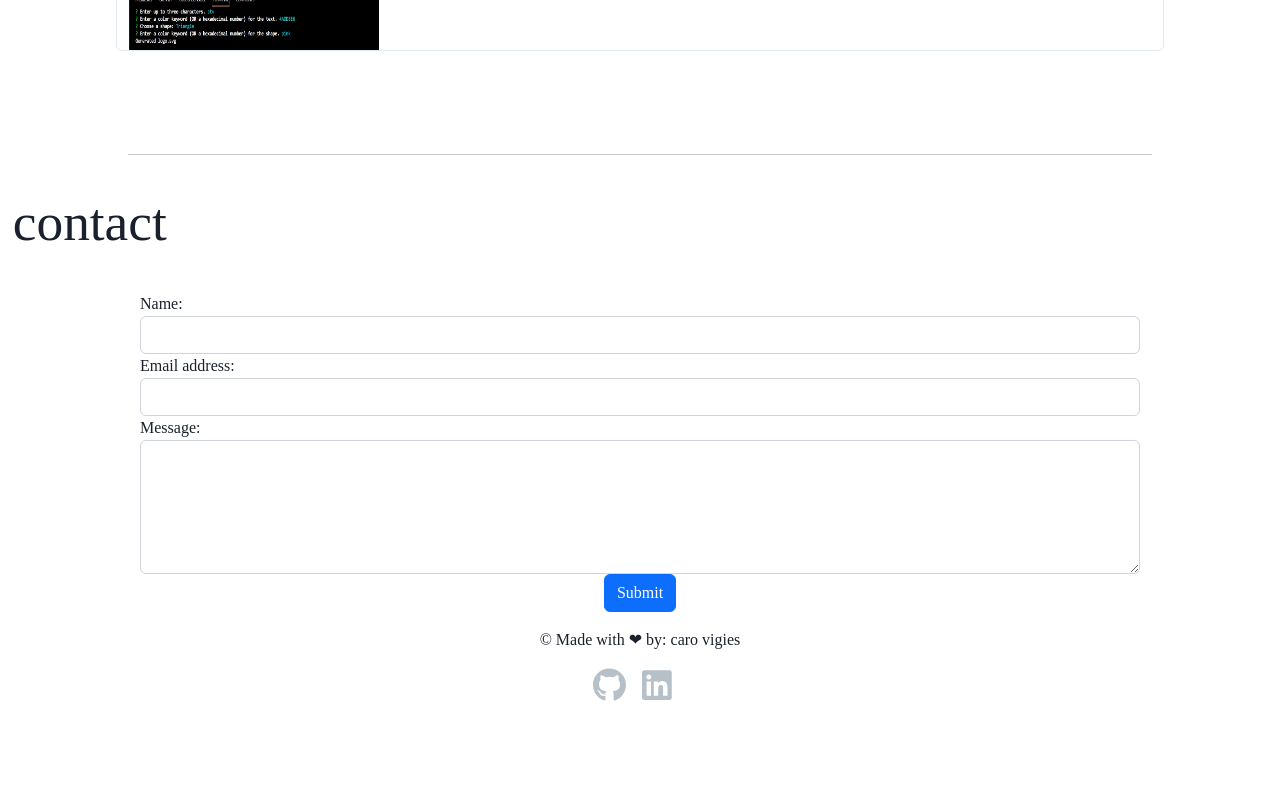
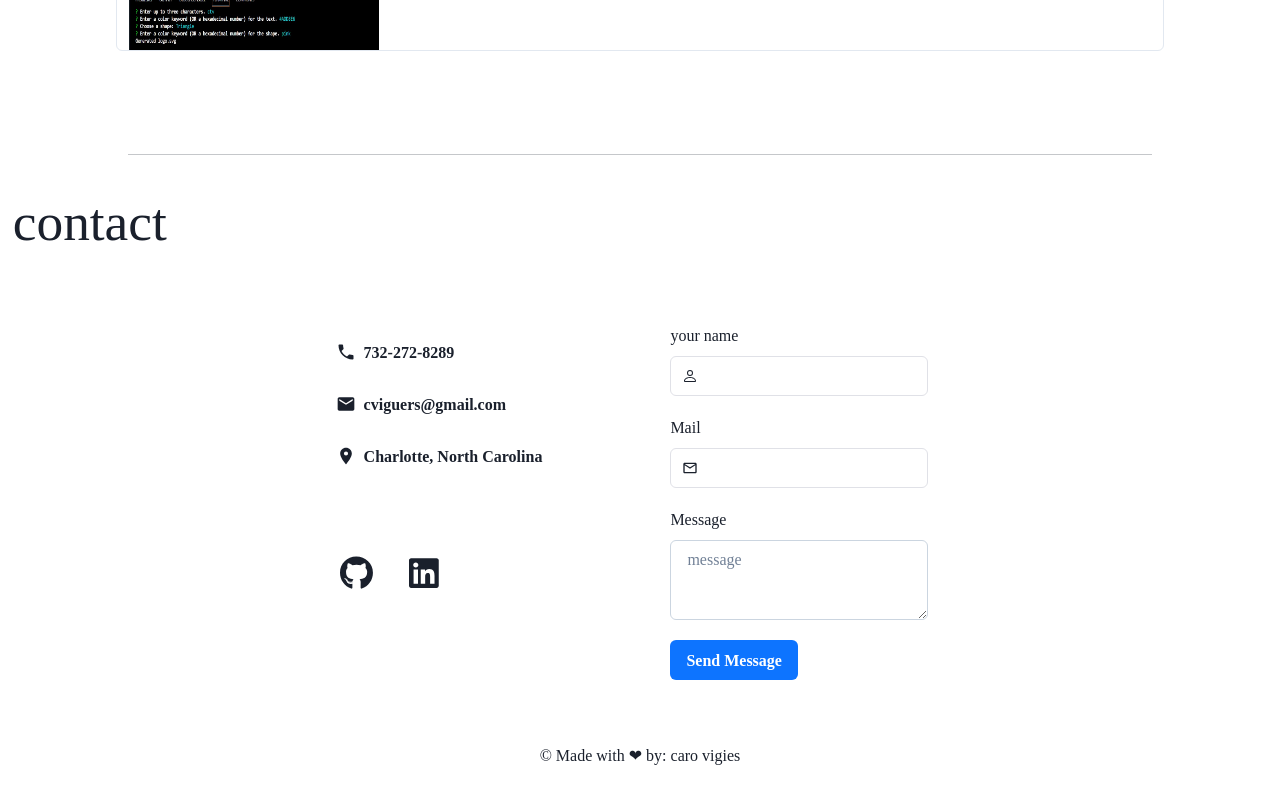
Before and after one commit to cviguers/regulargoblin, a React (Create React App) app: page / in a window 1280 px wide. Shown: the part 3348-4148 px from the top of the page. Before the commit the page ends 4069 px from the top, so only its background shows below. Built offline with nearby package versions, Linux system fonts and the light colour scheme; a web font is replaced by a local one.

Commit message:
moved social icons to contact, updated colors to reflect toggletheme

```diff
--- a/src/components/Footer.js
+++ b/src/components/Footer.js
@@ -1,28 +1,15 @@
-import React from 'react'; // Importing React library
-import '../styles/footer.css'; // Importing the stylesheets
-import { FontAwesomeIcon } from '@fortawesome/react-fontawesome'; // Importing FontAwesome Icons
-import { faGithub, faLinkedin } from '@fortawesome/free-brands-svg-icons'; // Importing specific icons used below
+import React from "react"; // Importing React library
 
 const Footer = () => {
   return (
-    <footer className="py-3 footer mt-auto "> {/* Rendering the footer */}
+    <footer className="py-3 footer mt-auto ">
       <div className="container footer">
-        <div className="row">
-          <div className="col-12 text-center">
-            <p className="footerText">&copy; Made with ❤ by: caro vigies</p>
-            <div className="social-icons">  {/* Rendering a FontAwesomeIcon with the GitHub or LinkedIn icon */}
-              <a href="https://github.com/cviguers">
-                <FontAwesomeIcon icon={faGithub} className='icon' style={{fontSize: '34px'}}/>
-              </a>
-              <a href="https://www.linkedin.com/in/caroline-viguers-1568531ba/">
-                <FontAwesomeIcon icon={faLinkedin} style={{fontSize: '34px'}} className="px-3 icon"/>
-              </a>
-            </div>
-          </div>
+        <div className="col-12 text-center">
+          <p className="footerText">&copy; Made with ❤ by: caro vigies</p>
         </div>
       </div>
     </footer>
   );
 };
 
-export default Footer; // Exporting the 'Footer' component as the default export
+export default Footer;
--- a/src/components/pages/Contact.js
+++ b/src/components/pages/Contact.js
@@ -1,117 +1,147 @@
-import React, { useState } from "react";
+import {
+  Container,
+  Flex,
+  Box,
+  Heading,
+  Text,
+  IconButton,
+  Button,
+  VStack,
+  HStack,
+  Wrap,
+  WrapItem,
+  FormControl,
+  FormLabel,
+  Input,
+  InputGroup,
+  InputLeftElement,
+  Textarea,
+} from "@chakra-ui/react";
+import {
+  MdPhone,
+  MdEmail,
+  MdLocationOn,
+  MdFacebook,
+  MdOutlineEmail,
+} from "react-icons/md";
+import { BsGithub, BsDiscord, BsPerson } from "react-icons/bs";
+import { FontAwesomeIcon } from "@fortawesome/react-fontawesome"; // Importing FontAwesome Icons
+import { faGithub, faLinkedin } from "@fortawesome/free-brands-svg-icons";
 
-const Contact = () => {
-  // Define state variables for the name, email, and message fields
-  const [name, setName] = useState("");
-  const [email, setEmail] = useState("");
-  const [message, setMessage] = useState("");
-
-  // Define state variables to keep track of any validation errors
-  const [nameError, setNameError] = useState(false);
-  const [emailError, setEmailError] = useState(false);
-  const [messageError, setMessageError] = useState(false);
-
-  // Define a state variable to track whether the form has been submitted
-  const [formSubmit, setFormSubmit] = useState(false);
-
-  // Handle the form submission event
-  const handleSubmit = (event) => {
-    event.preventDefault();
-    setNameError(false);
-    setEmailError(false);
-    setMessageError(false);
-
-    // Check if the name field is empty, set an error if it is
-    if (name === "") {
-      setNameError(true);
-      return;
-    }
-
-    // Use a regular expression to validate the email format, set an error if it's not valid
-    const emailPattern = /^[^\s@]+@[^\s@]+\.[^\s@]+$/;
-    if (!emailPattern.test(email)) {
-      setEmailError(true);
-      return;
-    }
-
-    // Check if the message field is empty, set an error if it is
-    if (message === "") {
-      setMessageError(true);
-      return;
-    }
-
-    // Set the formSubmit state variable to true to show a success message
-    setFormSubmit(true);
-  };
-
+export default function contact() {
   return (
-    <section id="contact">
+    <div>
       <p className="header">contact</p>
-      <div className="section">
-      <div className="container">
-        <div className="row">
-          <div className="col-md-12">
-            <form onSubmit={handleSubmit}>
-              <div className="form-group">
-                <label htmlFor="name">Name:</label>
-                <input
-                  type="text"
-                  className={`form-control ${nameError ? "is-invalid" : ""}`}
-                  id="name"
-                  value={name}
-                  onChange={(e) => setName(e.target.value)}
-                />
-                {nameError && (
-                  <div className="invalid-feedback">Please enter your name</div>
-                )}
-              </div>
-              <div className="form-group">
-                <label htmlFor="email">Email address:</label>
-                <input
-                  type="email"
-                  className={`form-control ${emailError ? "is-invalid" : ""}`}
-                  id="email"
-                  value={email}
-                  onChange={(e) => setEmail(e.target.value)}
-                />
-                {emailError && (
-                  <div className="invalid-feedback">
-                    Please enter a valid email address
-                  </div>
-                )}
-              </div>
-              <div className="form-group">
-                <label htmlFor="message">Message:</label>
-                <textarea
-                  className={`form-control ${messageError ? "is-invalid" : ""}`}
-                  id="message"
-                  rows="5"
-                  value={message}
-                  onChange={(e) => setMessage(e.target.value)}
-                ></textarea>
-                {messageError && (
-                  <div className="invalid-feedback">
-                    Please enter a message:
-                  </div>
-                )}
-              </div>
-              <button type="submit" className="btn btn-primary mx-auto d-block">
-                Submit
-              </button>
-            </form>
-
-            {/* Show a success message if the form has been submitted */}
-            {formSubmit && (
-              <div className="alert alert-success mt-3" role="alert">
-                Thank you for reaching out to me!
-              </div>
-            )}
-          </div>
-        </div>
-      </div>
-      </div>
-    </section>
+      <Container maxW="full" mt={0} centerContent overflow="hidden">
+        <Flex>
+          <Box>
+            <Box>
+              <Wrap spacing={{ base: 10, sm: 3, md: 5, lg: 20 }}>
+                <WrapItem>
+                  <Box>
+                    <Box py={{ base: 5, sm: 5, md: 8, lg: 10 }}>
+                      <VStack pl={0} spacing={3} alignItems="flex-start">
+                        <Button
+                          size="md"
+                          variant="ghost"
+                          leftIcon={<MdPhone size="20px" />}
+                        >
+                          732-272-8289
+                        </Button>
+                        <Button
+                          size="md"
+                          variant="ghost"
+                          leftIcon={<MdEmail size="20px" />}
+                        >
+                          cviguers@gmail.com
+                        </Button>
+                        <Button
+                          size="md"
+                          variant="ghost"
+                          leftIcon={<MdLocationOn size="20px" />}
+                        >
+                          Charlotte, North Carolina
+                        </Button>
+                      </VStack>
+                    </Box>
+                    <div className="socialIcons">
+                    <HStack
+                      mt={{ lg: 10, md: 10 }}
+                      spacing={5}
+                      px={5}
+                      alignContent="center"
+                    >
+                      <a href="https://github.com/cviguers">
+                        <FontAwesomeIcon
+                          icon={faGithub}
+                          className="icon"
+                          style={{ fontSize: "34px"}}
+                        />
+                      </a>
+                      <a href="https://www.linkedin.com/in/caroline-viguers-1568531ba/">
+                        <FontAwesomeIcon
+                          icon={faLinkedin}
+                          style={{ fontSize: "34px" }}
+                          className="px-3 icon"
+                        />
+                      </a>
+                    </HStack>
+                    </div>
+                  </Box>
+                </WrapItem>
+                <WrapItem>
+                  <Box borderRadius="lg">
+                    <Box m={8}>
+                      <VStack spacing={5}>
+                        <FormControl id="name">
+                          <FormLabel>your name</FormLabel>
+                          <InputGroup borderColor="#E0E1E7">
+                            <InputLeftElement
+                              pointerEvents="none"
+                              children={<BsPerson color="gray.800" />}
+                            />
+                            <Input type="text" size="md" />
+                          </InputGroup>
+                        </FormControl>
+                        <FormControl id="name">
+                          <FormLabel>Mail</FormLabel>
+                          <InputGroup borderColor="#E0E1E7">
+                            <InputLeftElement
+                              pointerEvents="none"
+                              children={<MdOutlineEmail color="gray.800" />}
+                            />
+                            <Input type="text" size="md" />
+                          </InputGroup>
+                        </FormControl>
+                        <FormControl id="name">
+                          <FormLabel>Message</FormLabel>
+                          <Textarea
+                            borderColor="gray.300"
+                            _hover={{
+                              borderRadius: "gray.300",
+                            }}
+                            placeholder="message"
+                          />
+                        </FormControl>
+                        <FormControl id="name" float="right">
+                          <Button
+                            variant="solid"
+                            bg="#0D74FF"
+                            color="white"
+                            _hover={{}}
+                          >
+                            Send Message
+                          </Button>
+                        </FormControl>
+                      </VStack>
+                    </Box>
+                  </Box>
+                </WrapItem>
+              </Wrap>
+            </Box>
+          </Box>
+        </Flex>
+      </Container>
+    </div>
   );
-};
-
-export default Contact;
+}
--- a/src/styles/footer.css
+++ /dev/null
@@ -1,8 +0,0 @@
-.icon {
-    color: #B6C0C9;
-};
-
-.footer {
-    position: absolute;
-    bottom: 0;
-}
--- a/src/styles/style.css
+++ b/src/styles/style.css
@@ -34,3 +34,8 @@
 .completeList {
     text-align: center;
 }
+
+/* contact */
+.socialIcons {
+    align-content: center;
+}
```
